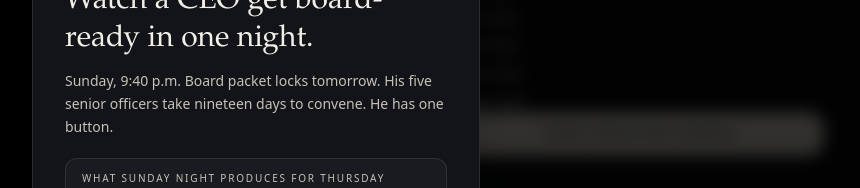
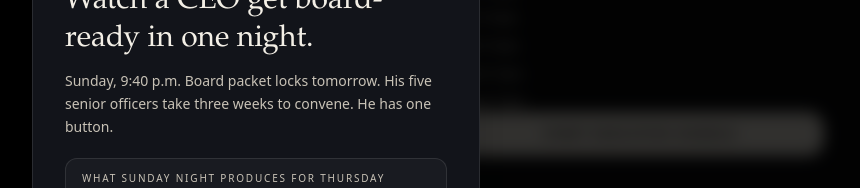
Before and after one commit to RomanBodnarchuk/wisdomtwin-three-rooms, a React (Vite) app: page / in a window 1280 px wide. Shown: the part 190-378 px from the top of the page, without its empty margins (384-1244 px from the left). Built offline with nearby package versions, Linux system fonts and the light colour scheme.

Commit message:
v2.8: fix 19 vs 21 days — match narrator three weeks across start screen, close caption, and data model

```diff
--- a/package.json
+++ b/package.json
@@ -1,7 +1,7 @@
 {
   "name": "wisdomtwin-three-rooms",
   "private": true,
-  "version": "2.7.0",
+  "version": "2.8.0",
   "type": "module",
   "scripts": {
     "dev": "vite",
--- a/src/components/StartExperience.tsx
+++ b/src/components/StartExperience.tsx
@@ -36,7 +36,7 @@ export function StartExperience({
           Watch a CEO get board-ready in one night.
         </h1>
         <p className="mt-3 text-sm leading-relaxed text-[var(--cream-dim)]">
-          Sunday, 9:40 p.m. Board packet locks tomorrow. His five senior officers take nineteen days
+          Sunday, 9:40 p.m. Board packet locks tomorrow. His five senior officers take three weeks
           to convene. He has one button.
         </p>
 
--- a/src/data/blockers.ts
+++ b/src/data/blockers.ts
@@ -81,5 +81,5 @@ export const COMPLETION_SUMMARY = {
   citations: 'Attached',
   dissent: 'Preserved',
   auditRecord: 'Complete',
-  schedulingDelayAvoided: '19 days',
+  schedulingDelayAvoided: '21 days',
 } as const;
--- a/src/data/fullTimeline.ts
+++ b/src/data/fullTimeline.ts
@@ -109,7 +109,7 @@ const events: DemoEvent[] = [
   { id: 'art-7', type: 'artifact', startMs: 203200, artifactId: 'art_memo', action: 'ready', title: 'Board memo ready' },
   { id: 'dlg-ceo-sleep', type: 'dialogue', startMs: 442595, endMs: 445474, speaker: 'ceo', text: 'I can actually sleep tonight. Thank you.' },
   { id: 'sc-relieved', type: 'scene', startMs: 206500, scene: 'kitchen-resolved', ceoPose: 'relieved', lighting: 'resolve' },
-  { id: 'dlg-buzz-close', type: 'dialogue', startMs: 445924, endMs: 453958, speaker: 'buzz', text: 'Executive Huddle ended. Duration: eight minutes, forty-two seconds. Equivalent scheduling delay avoided: nineteen days.' },
+  { id: 'dlg-buzz-close', type: 'dialogue', startMs: 445924, endMs: 453958, speaker: 'buzz', text: 'Executive Huddle ended. Duration: eight minutes, forty-two seconds. Equivalent scheduling delay avoided: twenty-one days.' },
   { id: 'sfx-close', type: 'sound', startMs: 216800, soundId: 'huddle-close' },
   { id: 'room-complete', type: 'room-transition', startMs: 217000, room: 'complete', label: 'COMPLETE' },
   { id: 'music-lift', type: 'music', startMs: 217500, bed: 'lift', volume: 0.03 },
```
Also changed, not shown: 1 other file (tests, documents, lock files or other folders).
